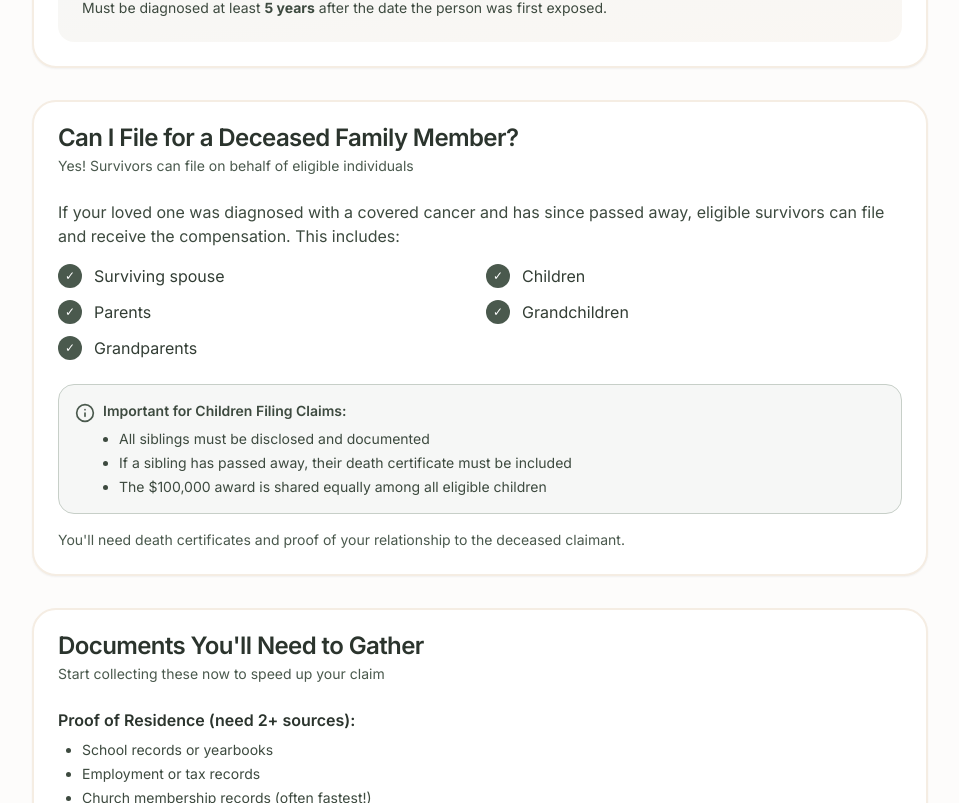
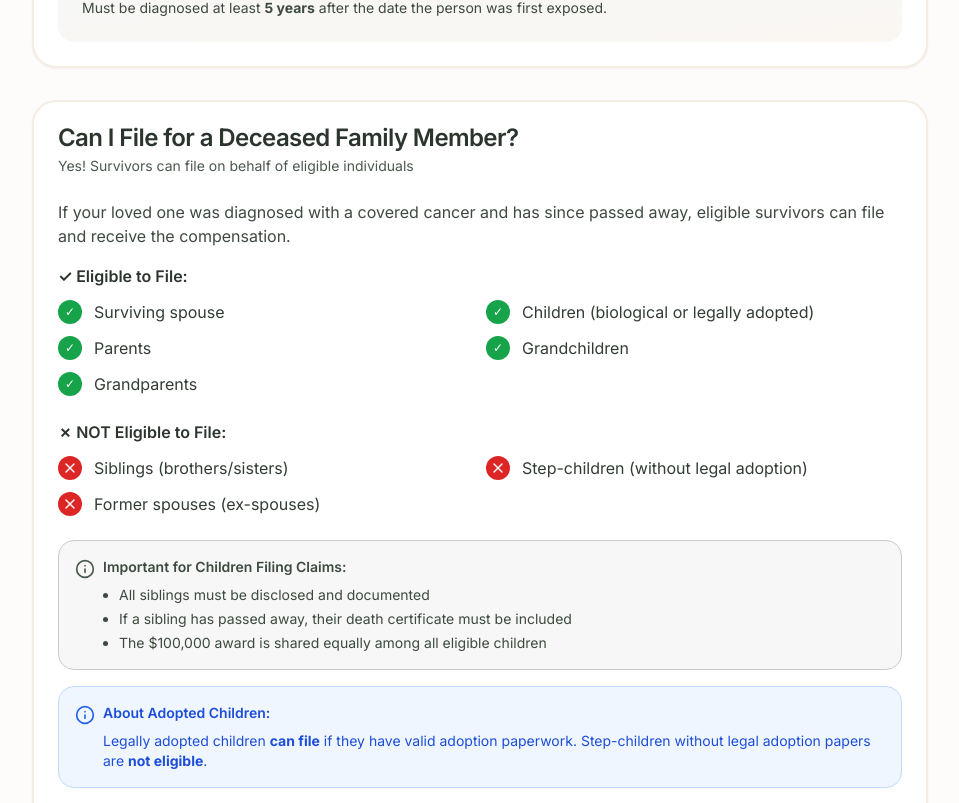
Before and after one commit to Vishai/RadiantClaims, a Next.js app: page /eligibility in a window 1280 px wide. Shown: the part 1997-2800 px from the top of the page, without its empty margins (160-1119 px from the left). Built offline with nearby package versions, Linux system fonts and the light colour scheme.

Commit message:
eligibility table adjust

```diff
--- a/src/app/eligibility/page.tsx
+++ b/src/app/eligibility/page.tsx
@@ -13,14 +13,14 @@ import {
   TooltipProvider,
   TooltipTrigger,
 } from "@/components/ui/tooltip";
-import { Heart, Info } from "lucide-react";
+import { Heart, Info, X } from "lucide-react";
 import SurvivorHierarchyTable from "@/components/reca/SurvivorHierarchyTable";
 
 export default function EligibilityPage() {
   return (
     <TooltipProvider>
     <div className="min-h-screen bg-cream-50">
-      <nav className="border-b border-cream-200 bg-white/80 backdrop-blur-sm">
+      <nav className="sticky top-0 z-50 border-b border-cream-200 bg-white/80 backdrop-blur-sm">
         <div className="container mx-auto flex items-center justify-between p-6">
           <Link href="/" className="flex items-center gap-2">
             <div className="flex h-10 w-10 items-center justify-center rounded-full bg-terracotta-500">
@@ -289,41 +289,74 @@ export default function EligibilityPage() {
                 <p className="mb-4 text-sage-700">
                   If your loved one was diagnosed with a covered cancer and has
                   since passed away, eligible survivors can file and receive the
-                  compensation. This includes:
+                  compensation.
                 </p>
+
+                {/* Eligible Survivors */}
+                <div className="mb-6">
+                  <p className="font-semibold text-sage-900 mb-3">✓ Eligible to File:</p>
                   <div className="grid gap-3 sm:grid-cols-2">
                     <div className="flex items-center gap-3">
-                    <div className="flex h-6 w-6 items-center justify-center rounded-full bg-sage-600 text-xs text-white">
+                      <div className="flex h-6 w-6 items-center justify-center rounded-full bg-green-600 text-xs text-white">
                         ✓
                       </div>
                       <span className="text-sage-800">Surviving spouse</span>
                     </div>
                     <div className="flex items-center gap-3">
-                    <div className="flex h-6 w-6 items-center justify-center rounded-full bg-sage-600 text-xs text-white">
+                      <div className="flex h-6 w-6 items-center justify-center rounded-full bg-green-600 text-xs text-white">
                         ✓
                       </div>
-                    <span className="text-sage-800">Children</span>
+                      <span className="text-sage-800">Children (biological or legally adopted)</span>
                     </div>
                     <div className="flex items-center gap-3">
-                    <div className="flex h-6 w-6 items-center justify-center rounded-full bg-sage-600 text-xs text-white">
+                      <div className="flex h-6 w-6 items-center justify-center rounded-full bg-green-600 text-xs text-white">
                         ✓
                       </div>
                       <span className="text-sage-800">Parents</span>
                     </div>
                     <div className="flex items-center gap-3">
-                    <div className="flex h-6 w-6 items-center justify-center rounded-full bg-sage-600 text-xs text-white">
+                      <div className="flex h-6 w-6 items-center justify-center rounded-full bg-green-600 text-xs text-white">
                         ✓
                       </div>
                       <span className="text-sage-800">Grandchildren</span>
                     </div>
                     <div className="flex items-center gap-3">
-                    <div className="flex h-6 w-6 items-center justify-center rounded-full bg-sage-600 text-xs text-white">
+                      <div className="flex h-6 w-6 items-center justify-center rounded-full bg-green-600 text-xs text-white">
                         ✓
                       </div>
                       <span className="text-sage-800">Grandparents</span>
                     </div>
                   </div>
-                <div className="mt-6 rounded-lg bg-sage-50 p-4 border border-sage-200">
+                </div>
+
+                {/* Ineligible Survivors */}
+                <div className="mb-6">
+                  <p className="font-semibold text-sage-900 mb-3">✗ NOT Eligible to File:</p>
+                  <div className="grid gap-3 sm:grid-cols-2">
+                    <div className="flex items-center gap-3">
+                      <div className="flex h-6 w-6 items-center justify-center rounded-full bg-red-600 text-xs text-white">
+                        <X className="h-4 w-4" />
+                      </div>
+                      <span className="text-sage-800">Siblings (brothers/sisters)</span>
+                    </div>
+                    <div className="flex items-center gap-3">
+                      <div className="flex h-6 w-6 items-center justify-center rounded-full bg-red-600 text-xs text-white">
+                        <X className="h-4 w-4" />
+                      </div>
+                      <span className="text-sage-800">Step-children (without legal adoption)</span>
+                    </div>
+                    <div className="flex items-center gap-3">
+                      <div className="flex h-6 w-6 items-center justify-center rounded-full bg-red-600 text-xs text-white">
+                        <X className="h-4 w-4" />
+                      </div>
+                      <span className="text-sage-800">Former spouses (ex-spouses)</span>
+                    </div>
+                  </div>
+                </div>
+
+                {/* Important Notes */}
+                <div className="space-y-4">
+                  <div className="rounded-lg bg-sage-50 p-4 border border-sage-200">
                     <div className="flex items-start gap-2">
                       <Info className="h-5 w-5 text-sage-600 flex-shrink-0 mt-0.5" />
                       <div className="text-sm text-sage-700">
@@ -336,6 +369,21 @@ export default function EligibilityPage() {
                       </div>
                     </div>
                   </div>
+
+                  <div className="rounded-lg bg-blue-50 p-4 border border-blue-200">
+                    <div className="flex items-start gap-2">
+                      <Info className="h-5 w-5 text-blue-600 flex-shrink-0 mt-0.5" />
+                      <div className="text-sm text-blue-700">
+                        <p className="font-semibold mb-2">About Adopted Children:</p>
+                        <p>
+                          Legally adopted children <strong>can file</strong> if they have valid adoption paperwork.
+                          Step-children without legal adoption papers are <strong>not eligible</strong>.
+                        </p>
+                      </div>
+                    </div>
+                  </div>
+                </div>
+
                 <p className="mt-4 text-sm text-sage-600">
                   You'll need death certificates and proof of your relationship
                   to the deceased claimant.
```
Lines whose indentation alone changed are shown as unchanged.
